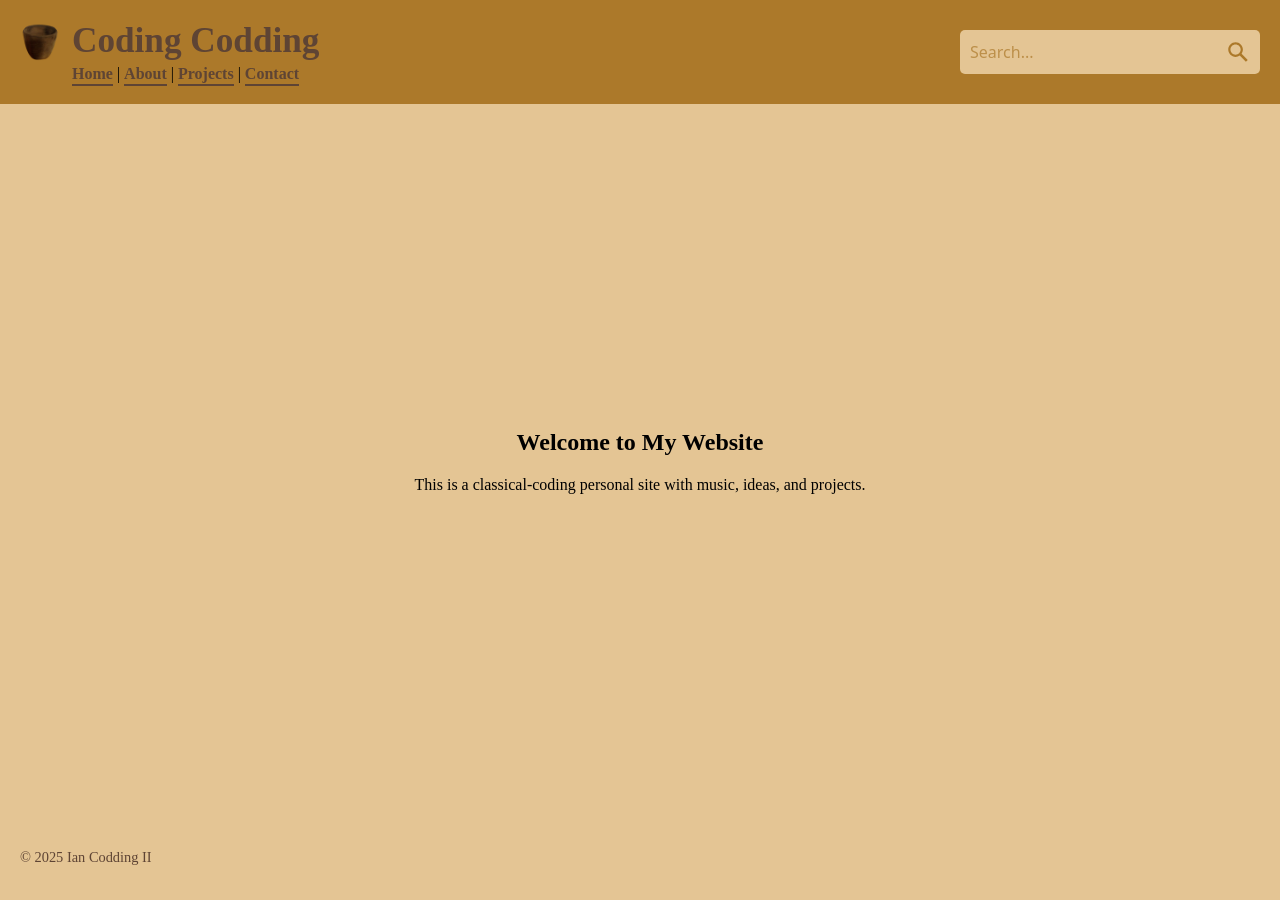
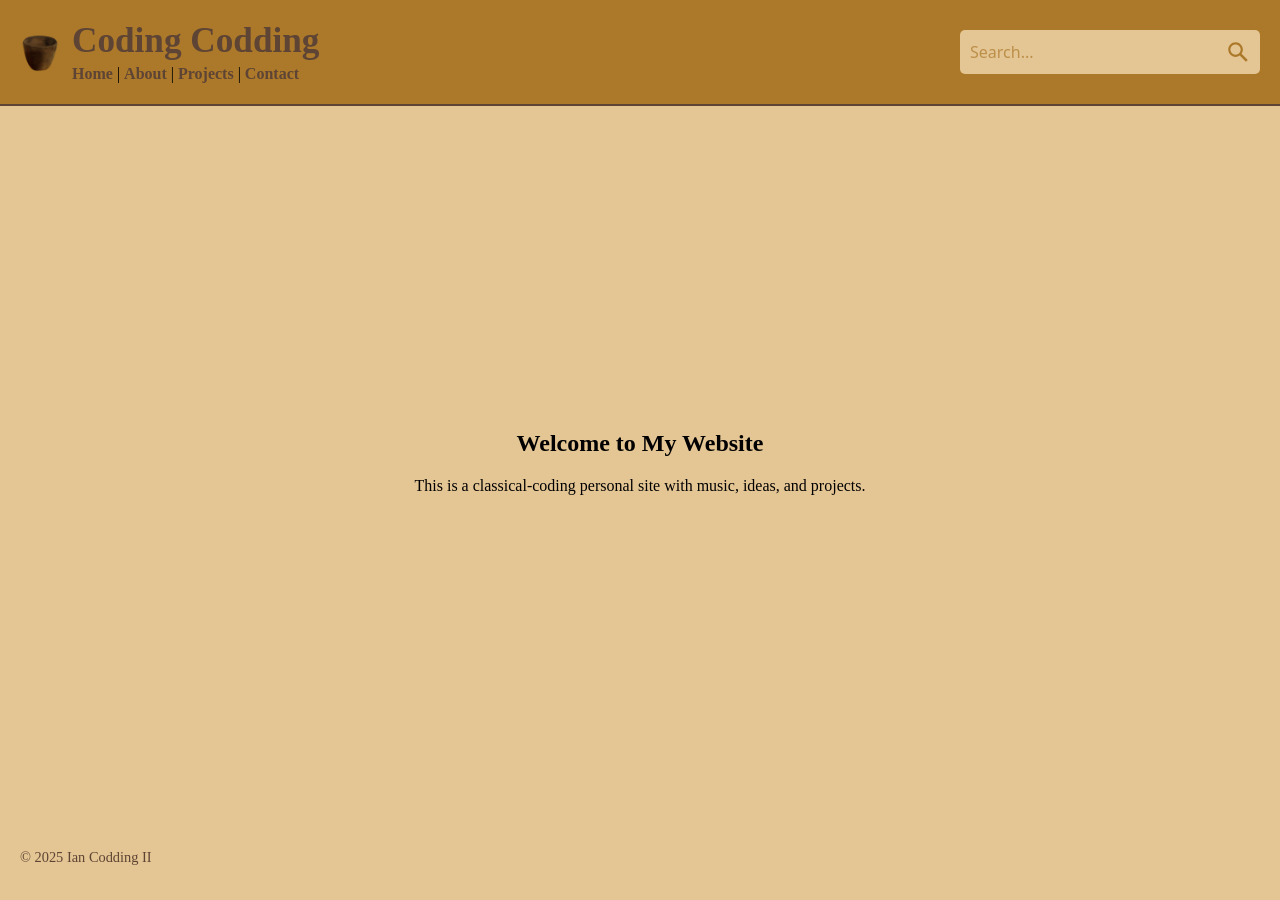
Before and after one commit to Ian-Codding-II/CodingCodding, a Jekyll site: the page built from index.html, in a window 1280 px wide. Built offline with Jekyll 4.4.1, drawn with Linux system fonts in a browser that asks for light colours.

Commit message:
I am making a to bar, rearanged

```diff
--- a/styles/main.css
+++ b/styles/main.css
@@ -13,10 +13,10 @@ body {
   flex-direction: column;
 }
 
-/* Ensure main grows to fill available space */
+/* Ensure main grows to fill available space and center content */
 main {
-  flex: 1;               /* fills available vertical space */
-  display: flex;         /* use flexbox */
+  flex: 1;                 /* fills available vertical space */
+  display: flex;           /* use flexbox */
   justify-content: center; /* center horizontally */
   align-items: center;     /* center vertically */
   text-align: center;      /* center text inside main */
@@ -32,17 +32,18 @@ main {
   padding: 10px 20px;
   background-color: #ac792a; /* Golden brown */
   gap: 10px;
+  border-bottom: 2px solid #5e4434; /* Consistent underline */
 }
 
-/* Logo and site title with nav stacked vertically */
+/* Logo and site title */
 .logo-title {
   display: flex;
-  align-items: flex-start; /* align top */
+  align-items: center;
   gap: 12px;
   flex-shrink: 0;
 }
 
-/* Stack site name and nav vertically */
+/* Site name and nav stacked vertically */
 .title-nav {
   display: flex;
   flex-direction: column;
@@ -74,17 +75,16 @@ main {
   font-size: 1rem;
 }
 
+/* Remove underline from individual links */
 .main-nav a {
   color: #5e4434; /* Matches title color */
   font-weight: bold;
   text-decoration: none;
-  border-bottom: 2px solid #5e4434;
-  padding-bottom: 2px;
-  transition: border-color 0.3s;
+  padding-bottom: 2px; /* spacing without underline */
+  transition: color 0.3s;
 }
 
 .main-nav a:hover {
-  border-color: #fff;
   color: #fff;
 }
 
```
